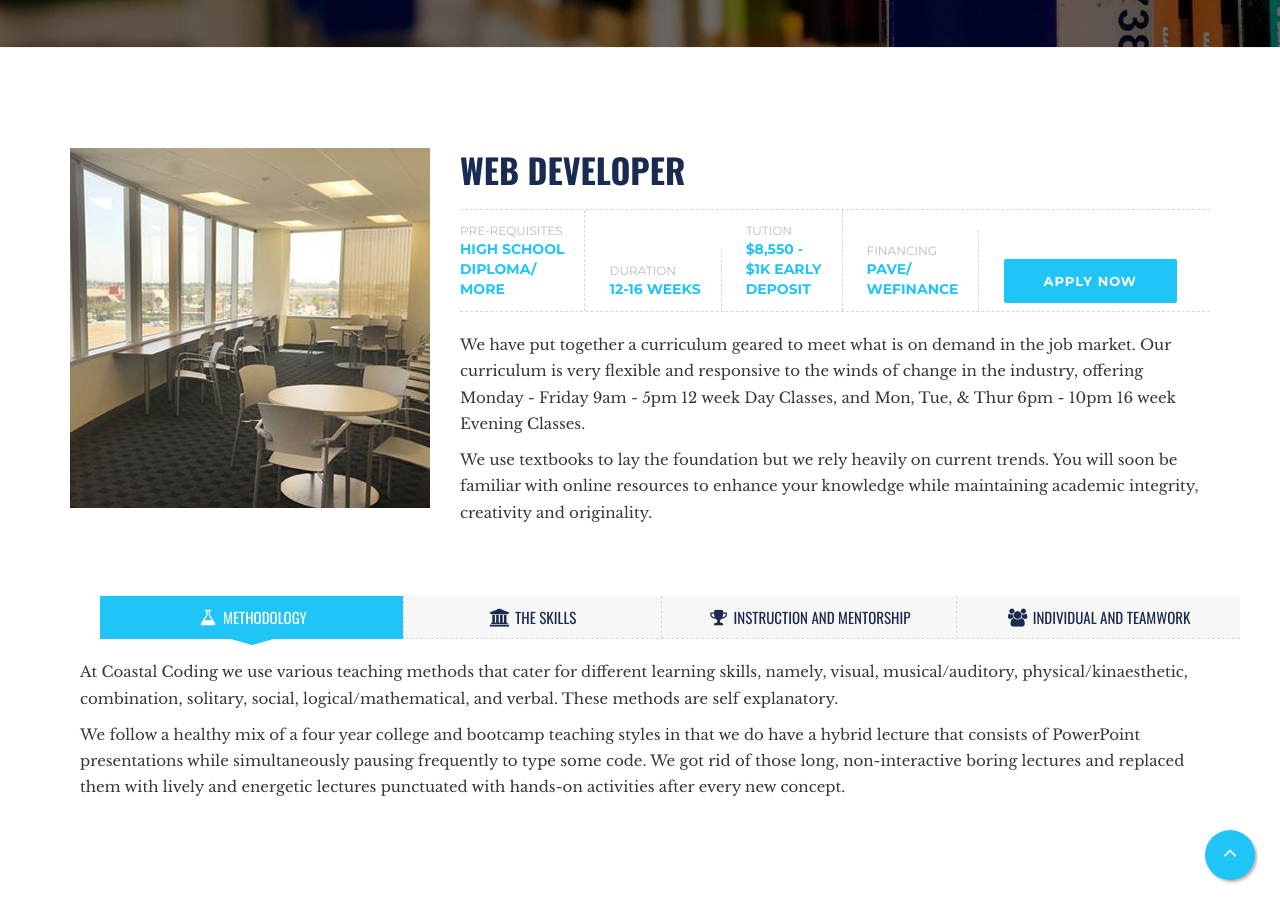
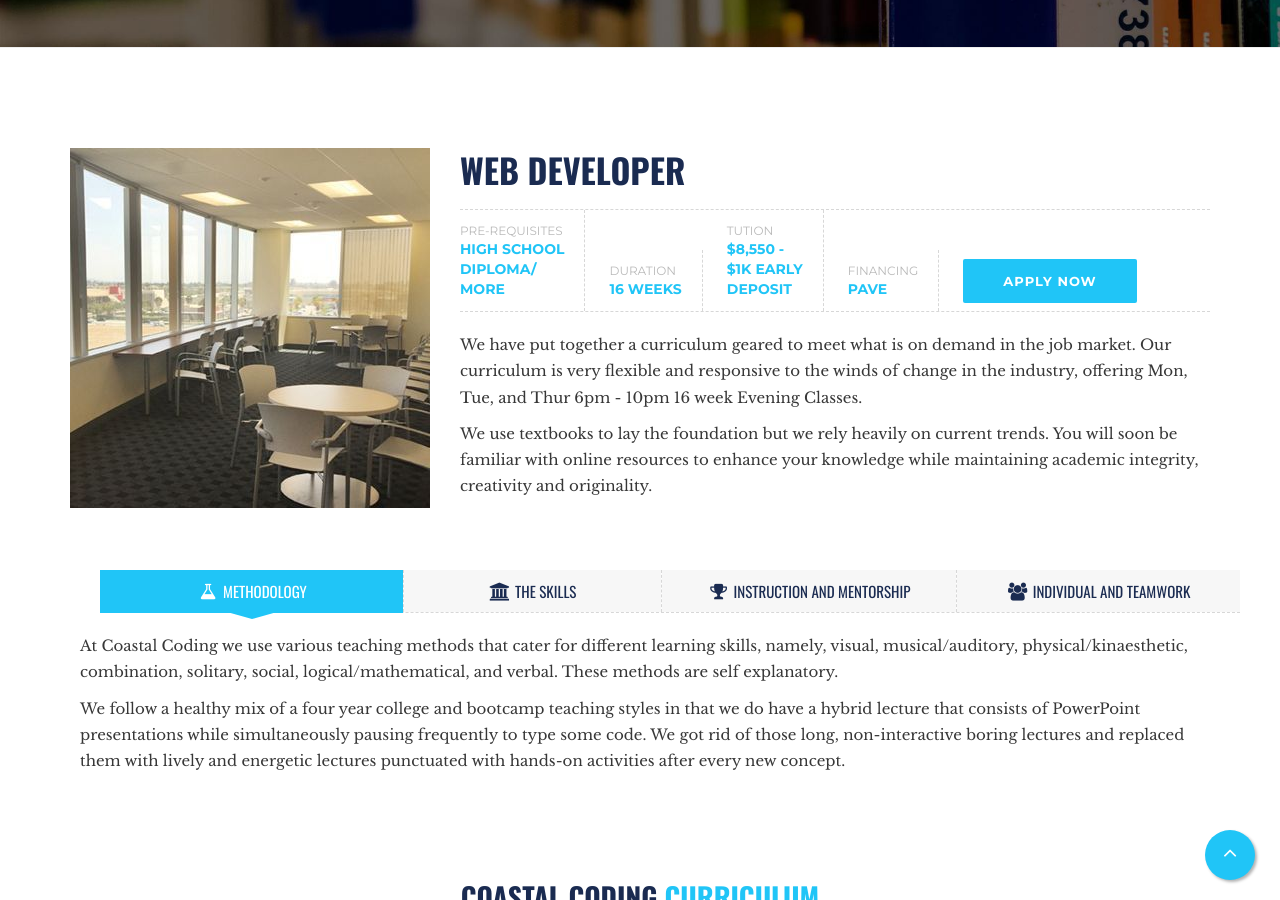
Before and after one commit to pfuzane1/Coastal-Coding, a Jekyll site: the page built from course-detail.html, in a window 1280 px wide and 900 px high, scrolled down 345 px. Built offline with Jekyll 4.4.1, drawn with Linux system fonts in a browser that asks for light colours; a script that is not in the unit is left out.

Commit message:
Date changes

```diff
--- a/course-detail.html
+++ b/course-detail.html
@@ -29,7 +29,7 @@ layout: default
                         </div>
                         <div>
                             <span>Duration</span>
-                            <span>12-16 Weeks</span>
+                            <span>16 Weeks</span>
                         </div>
                         <div>
                             <span>Tution</span>
@@ -37,15 +37,16 @@ layout: default
                         </div>
                         <div>
                             <span>Financing</span>
-                            <span>Pave/<br />WeFinance</span>
+                            <span>Pave</span>
                         </div>
                         <div>
                             <a href="admission-process.html" class="btn btn-primary">Apply Now</a>
                         </div>
                     </div>
-                    <p>We have put together a curriculum geared to meet what is on demand in the job market. Our curriculum is very flexible and responsive to the winds of change in the industry,
-                    offering Monday - Friday 9am - 5pm 12 week Day Classes, and Mon, Tue, & Thur 6pm - 10pm 16 week Evening Classes.</p>
-                    <p>We use textbooks to lay the foundation but we rely heavily on current trends. You will soon be familiar with online resources to enhance your knowledge while maintaining academic integrity, creativity and originality. </p>
+                    <p>We have put together a curriculum geared to meet what is on demand in the job market. Our curriculum is very flexible and
+                    responsive to the winds of change in the industry, offering Mon, Tue, and Thur 6pm - 10pm 16 week Evening Classes.</p>
+                    <p>We use textbooks to lay the foundation but we rely heavily on current trends. You will soon be familiar with online resources
+                    to enhance your knowledge while maintaining academic integrity, creativity and originality. </p>
                 </div>
             </div>
         </div>
```
Also changed, not shown: admission-process.html (+7 -6 lines).
